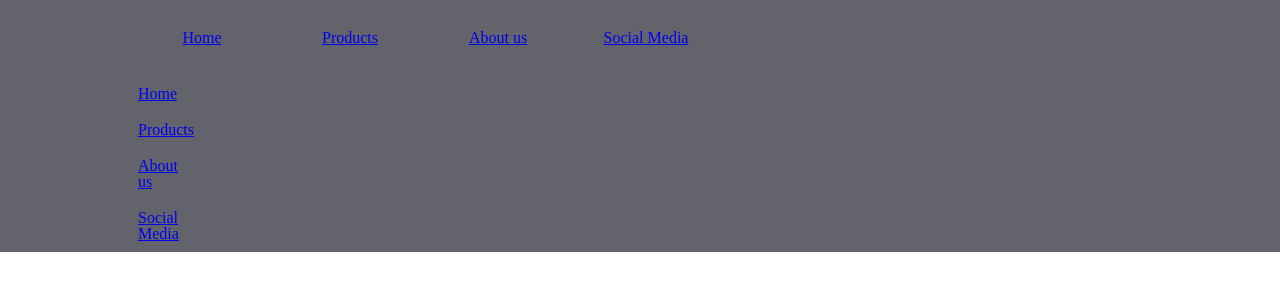
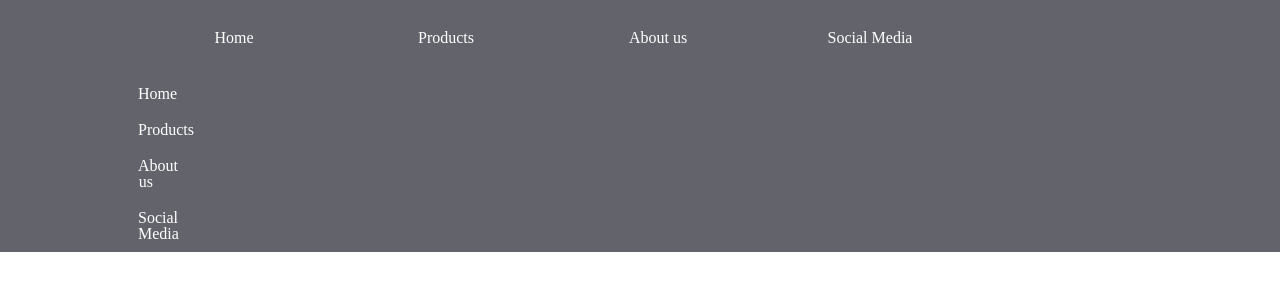
Before and after one commit to daniazhuk/danila-nikita-react-app, a React (Create React App) app: page / in a window 1280 px wide. Shown: the top 300 px of the page. Built offline with nearby package versions, Linux system fonts and the light colour scheme.

Commit message:
nav styles are ready

```diff
--- a/public/Store.json
+++ b/public/Store.json
@@ -3,7 +3,7 @@
       "id": 0,
       "type": "e",
       "brand": "Mercedes",
-      "url": "https://www.dietro.be/sites/default/files/styles/lightbox_s/public/images-src/products/606-parts_250x.png?itok=sCv1q72F",
+      "url": "https://www.picclickimg.com/I6UAAOSwr2xjCL1w/MOTORE-MERCEDES-E-Class-w210-605962-605962-Diesel-Engine.jpg",
       "name": "Mercedes-Benz OM606 TD I6",
       "description": "Popularly called as Diesel 2JZ. The MB OM606 - is straight inline 6, 3.0 turbo diesel. These engines deliver standard 177 HP, tuning to 250 HP and even 650 HP is possible. Also their fuel consumption is reasonably favorable with a min of 13L / 100Km. Tuned versions need 20L/100km, including the black exhaust smoke!",
       "price": 1200,
@@ -63,7 +63,7 @@
         "id": 6,
         "type": "e",
         "brand": "Mercedes",
-        "url": "https://www.motorreviewer.com/images/engines_photos/mercedes_m102_E20V20_20l.jpg",
+        "url": "https://www.motoresdyg.com/content/piezas/motor-mercedes-benz-230-w124-230-e-132-cv-8084-0.jpg",
         "name": "Mercedes-Benz M102",
         "description": "100hp and 1000000 kilometers. The M102 engine family is a inline-four gasoline automobile engine family built by Mercedes-Benz in the 1980s and early 1990s. It is a relatively oversquare engine with a large bore and short stroke compared to the M115 engine which was used during the same timeframe.",
         "price": 800,
--- a/src/styles/index.css
+++ b/src/styles/index.css
@@ -1,3 +1,18 @@
+
+* {
+  margin: 0;
+  padding: 0;
+  font-size: 17px;
+  font-family: Arial, sans-serif;
+  line-height: 1.4;
+}
+
+#root {
+  /* display: flex;
+  flex-direction: column;
+  align-items: center; */
+  background-color: rgb(255, 255, 255);
+}
 
 /* ///////////////////////////////////////////////////////////////////////// */
 
@@ -101,10 +116,12 @@
 }
 
 nav a {
+  text-decoration: none;
   margin: 20px 10px 0 10px;
-  width: 10%;
+  width: 15%;
   text-align: center;
   display: block;
+  color:white;
 }
 .nav-logo {
   color: red;
@@ -131,10 +148,10 @@ nav a {
      width: 90%;
      max-width: 450px;
    }
-   .navbar-container p {
+   nav a {
      display: none;
    }
-   .navbar-container div {
+   .nav-logo {
      width: 100%;
      height: 70px;
      overflow: hidden;
```
